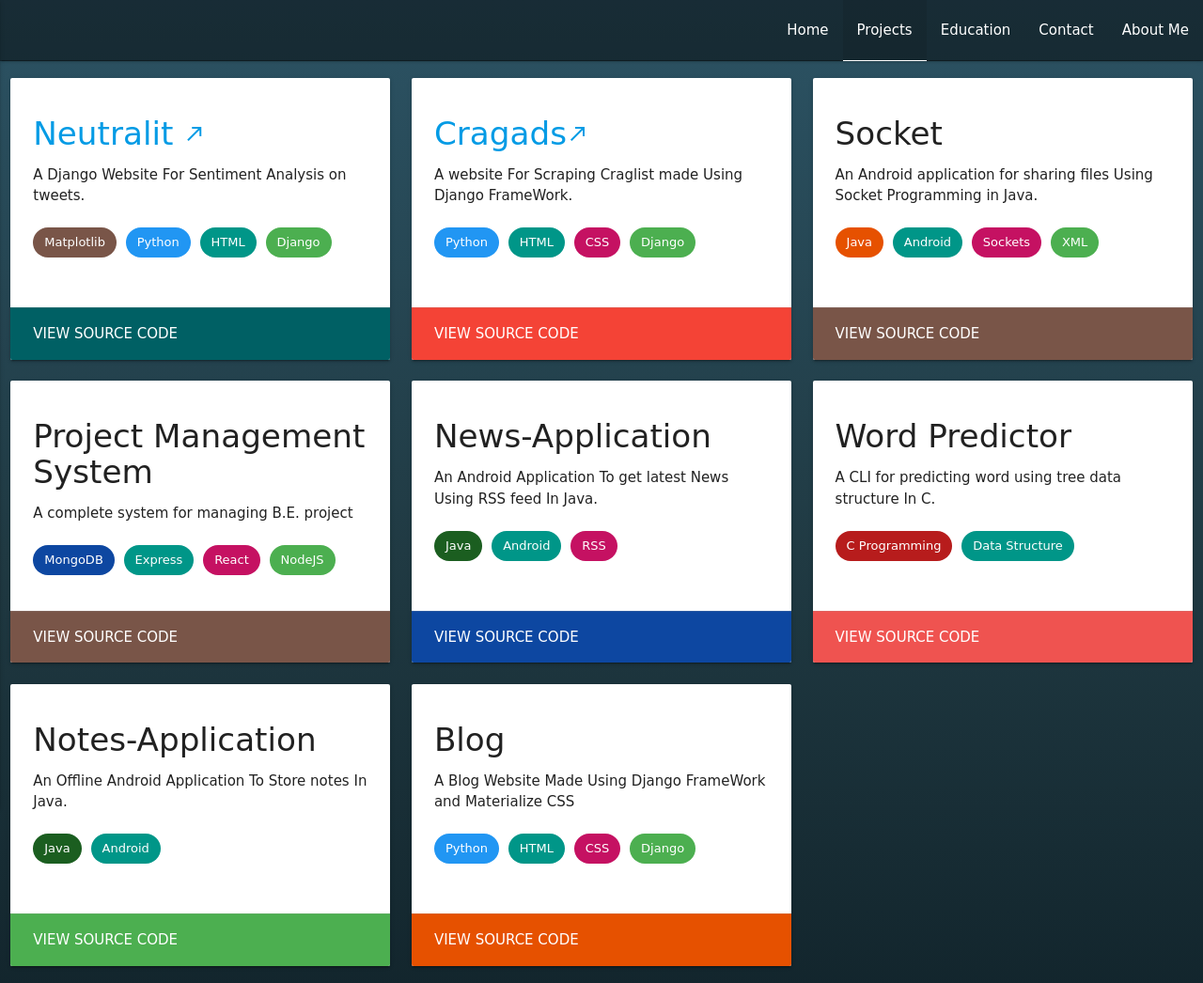
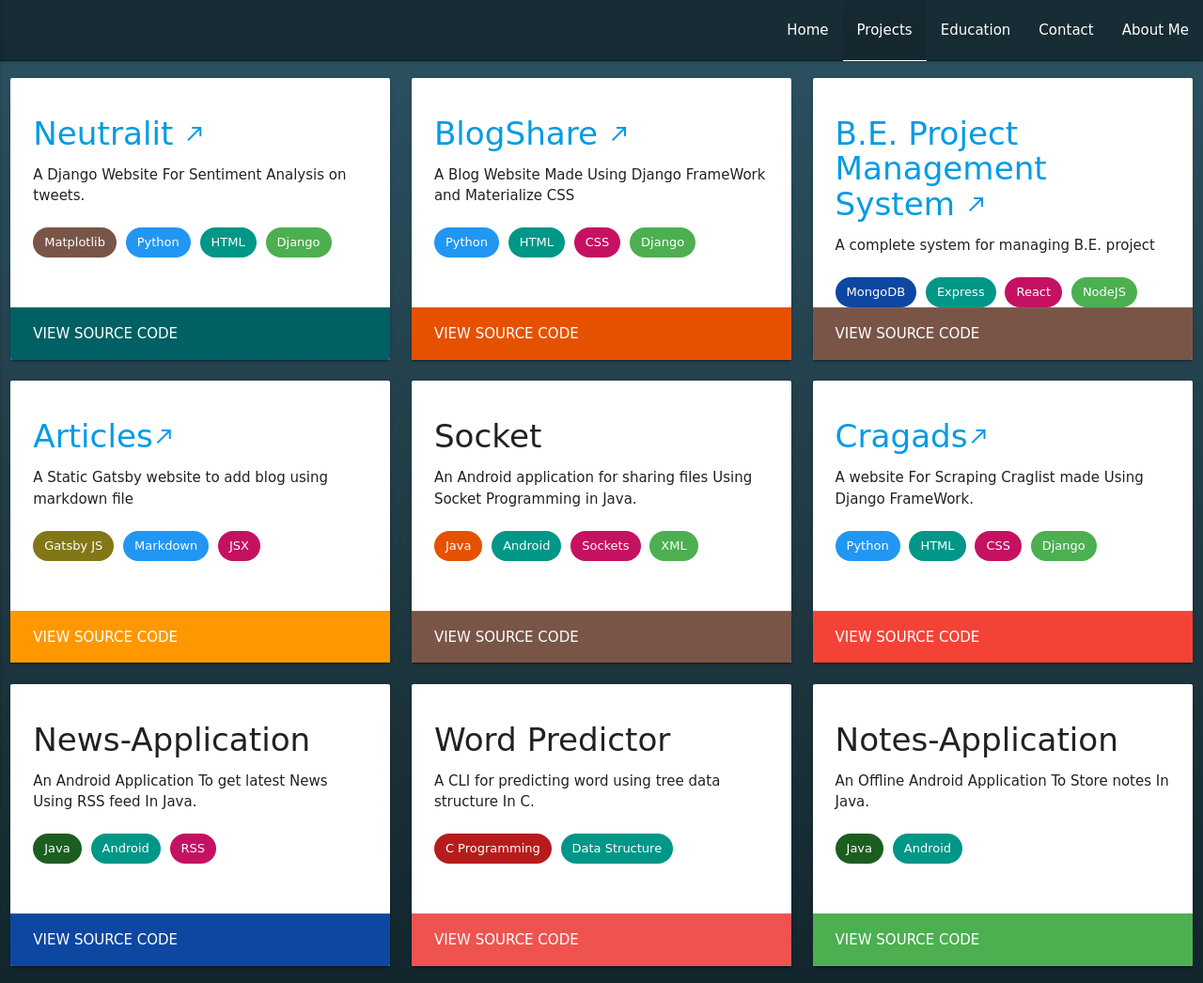
Before and after one commit to Abhishekvaish/Abhishekvaish.old.github.io, a plain HTML site: page project.html in a window 1280 px wide. Shown: the top 1046 px of the page at 94% size. Drawn offline with nearby package versions, Linux system fonts and the light colour scheme.

Commit message:
updated projects

```diff
--- a/css/style.css
+++ b/css/style.css
@@ -171,7 +171,7 @@ nav li:hover{
 	margin-top: 5%;
 }
 .tools .card-panel{
-	background: transparent;
+	background: #ccc;
 	border-color: white;
 	border-width: 2px;
 	border-style: solid;
--- a/project.html
+++ b/project.html
@@ -85,22 +85,50 @@
 				</div>
 			</div>
 		</div>
-		<div class="col l4 m6 s12 ">
+		<div class="col l4 m6 s12">
 			<div class="card small">
 				<div class="card-content">
-					<a href="https://cragads.herokuapp.com/" target="blank">
-						<h4>Cragads<i class="material-icons ">call_made</i></h4>
-					</a>
-					A website For Scraping Craglist
-					made Using Django FrameWork.
+						<h4><a href="https://blogshare0.herokuapp.com/home/" target="blank">BlogShare <i class="material-icons ">call_made</i></a></h4>
+					A Blog Website Made Using Django FrameWork and Materialize CSS
 					<br/><br/>
 					<div class="chip blue white-text">Python</div>
 					<div class="chip teal white-text">HTML</div>
 					<div class="chip pink accent-4 white-text">CSS</div>
 					<div class="chip green white-text">Django</div>
 				</div>
-				<div class="card-action red">
-					<a href="https://github.com/Abhishekvaish/cragads" target="blank" class="white-text">View Source Code</a>
+				<div class="card-action orange darken-4 ">
+					<a href="https://github.com/Abhishekvaish/BlogShare" target="blank" class="white-text">View Source Code</a>
+				</div>
+			</div>
+		</div>
+		<div class="col l4 m6 s12">
+			<div class="card small">
+				<div class="card-content">
+					<h4><a href="https://project-management-system-ark.herokuapp.com/" target="blank">B.E. Project Management System <i class="material-icons ">call_made</i></a></h4>
+					A complete system for managing B.E. project
+					<br/><br/>
+					<div class="chip blue darken-4 white-text">MongoDB</div>
+					<div class="chip teal white-text">Express</div>
+					<div class="chip pink accent-4 white-text">React</div>
+					<div class="chip green white-text">NodeJS</div>
+				</div>
+				<div class="card-action brown">
+					<a href="https://github.com/Abhishekvaish/Project-Management-System" target="blank" class="white-text" >View Source Code</a>
+				</div>
+			</div>
+		</div>
+		<div class="col l4 m6 s12">
+			<div class="card small">
+				<div class="card-content">
+					<h4><a href="https://articles-for-developers.netlify.app/" target="blank">Articles<i class="material-icons ">call_made</i></a></h4>
+					A Static Gatsby website to add blog using markdown file
+					<br/><br/>
+					<div class="chip lime darken-4 white-text">Gatsby JS</div>
+					<div class="chip blue white-text">Markdown</div>
+					<div class="chip pink accent-4 white-text">JSX</div>
+				</div>
+				<div class="card-action orange">
+					<a href="https://github.com/Abhishekvaish/Article" target="blank" class="white-text" >View Source Code</a>
 				</div>
 			</div>
 		</div>
@@ -120,19 +148,22 @@
 				</div>
 			</div>
 		</div>
-		<div class="col l4 m6 s12">
+		<div class="col l4 m6 s12 ">
 			<div class="card small">
 				<div class="card-content">
-						<h4>Project Management System</h4>
-					A complete system for managing B.E. project
+					<a href="https://cragads.herokuapp.com/" target="blank">
+						<h4>Cragads<i class="material-icons ">call_made</i></h4>
+					</a>
+					A website For Scraping Craglist
+					made Using Django FrameWork.
 					<br/><br/>
-					<div class="chip blue darken-4 white-text">MongoDB</div>
-					<div class="chip teal white-text">Express</div>
-					<div class="chip pink accent-4 white-text">React</div>
-					<div class="chip green white-text">NodeJS</div>
+					<div class="chip blue white-text">Python</div>
+					<div class="chip teal white-text">HTML</div>
+					<div class="chip pink accent-4 white-text">CSS</div>
+					<div class="chip green white-text">Django</div>
 				</div>
-				<div class="card-action brown">
-					<a href="https://github.com/Abhishekvaish/Socket" target="blank" class="white-text" >View Source Code</a>
+				<div class="card-action red">
+					<a href="https://github.com/Abhishekvaish/cragads" target="blank" class="white-text">View Source Code</a>
 				</div>
 			</div>
 		</div>
@@ -161,7 +192,7 @@
 					<div class="chip teal white-text">Data Structure</div>
 				</div>
 				<div class="card-action red lighten-1  ">
-					<a href="https://github.com/Abhishekvaish/Notes-Applcation" target="blank" class="white-text" >View Source Code</a>
+					<a href="https://github.com/Abhishekvaish/Word-Predictor" target="blank" class="white-text" >View Source Code</a>
 				</div>
 			</div>
 		</div>
@@ -179,22 +210,7 @@
 				</div>
 			</div>
 		</div>
-		<div class="col l4 m6 s12">
-			<div class="card small">
-				<div class="card-content">
-						<h4>Blog</h4>
-					A Blog Website Made Using Django FrameWork and Materialize CSS
-					<br/><br/>
-					<div class="chip blue white-text">Python</div>
-					<div class="chip teal white-text">HTML</div>
-					<div class="chip pink accent-4 white-text">CSS</div>
-					<div class="chip green white-text">Django</div>
-				</div>
-				<div class="card-action orange darken-4 ">
-					<a href="https://github.com/Abhishekvaish/blogDjango" target="blank" class="white-text">View Source Code</a>
-				</div>
-			</div>
-		</div>
+
 	</div>
 </main>
 
```
Also changed, not shown: about.html (+10 -0 lines), images/gatsby.png (added), images/sql.png (added).
